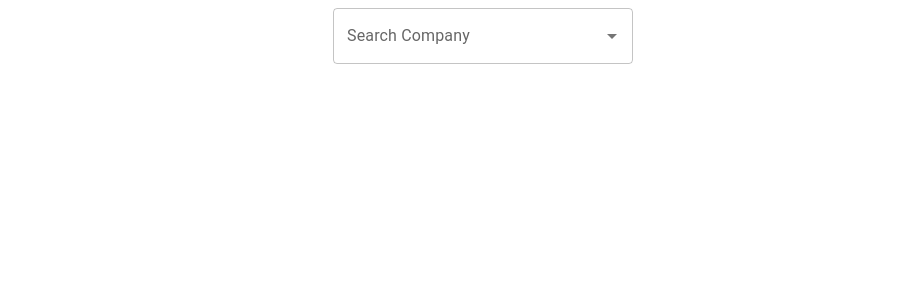
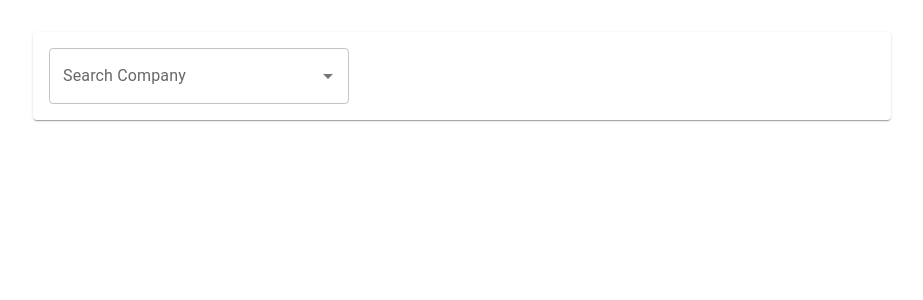
Before and after one commit to dthayyil/finance, a React (Create React App) app in the folder finance-ui/: page / in a window 1280 px wide. Shown: the top 300 px of the page, without its empty margins (31-954 px from the left). Built offline with nearby package versions, Linux system fonts and the light colour scheme.

Commit message:
style and fix

```diff
--- a/finance-ui/package.json
+++ b/finance-ui/package.json
@@ -7,6 +7,7 @@
     "@emotion/styled": "^11.6.0",
     "@mui/material": "^5.2.3",
     "@mui/styled-engine-sc": "^5.1.0",
+    "@mui/x-data-grid": "^5.2.0",
     "@testing-library/jest-dom": "^5.11.4",
     "@testing-library/react": "^11.1.0",
     "@testing-library/user-event": "^12.1.10",
--- a/finance-ui/src/App.tsx
+++ b/finance-ui/src/App.tsx
@@ -2,14 +2,26 @@
 import Container from '@mui/material/Container';
 import { CompanyContainer } from './company/companyContainer';
 import { QueryClient, QueryClientProvider } from 'react-query'
+import { createTheme, ThemeProvider } from '@mui/material/styles';
+import CssBaseline from '@mui/material/CssBaseline';
+
+import { Box } from '@mui/material';
+
 const queryClient = new QueryClient()
+
+const mdTheme = createTheme();
 
 function App() {
   return (
     <QueryClientProvider client={queryClient}>
-    <Container maxWidth="sm">
-      <CompanyContainer/>
-    </Container>
+        <ThemeProvider theme={mdTheme}>
+          <Box sx={{ display: 'flex' }}>
+            <CssBaseline />
+            <Container maxWidth="lg" sx={{ mt: 4, mb: 4 }}>
+              <CompanyContainer />
+            </Container>
+          </Box>
+        </ThemeProvider>
     </QueryClientProvider>
 
   );
--- a/finance-ui/src/company/companyContainer.tsx
+++ b/finance-ui/src/company/companyContainer.tsx
@@ -1,6 +1,8 @@
-import { Grid } from "@mui/material";
+import { Grid, Paper } from "@mui/material";
+import { GridColDef } from "@mui/x-data-grid";
 import { useState } from "react";
 import { useQuery } from "react-query";
+import { Table } from "../components/table";
 import { COMPANY_KEY, HISTORY_KEY } from "../constants";
 import { company } from "../models/company";
 import { companySearch, loadHistory } from "../services/companyServices";
@@ -10,22 +12,40 @@ import { CompanyView } from "./companyView";
 export const CompanyContainer = () => {
 
     const [searchText, setSearchText] = useState<string>();
-    const [selectedCompany,setSelectedCompany] = useState<company>();
+    const [selectedCompany, setSelectedCompany] = useState<company>();
 
-    const { data,isFetching } = useQuery([COMPANY_KEY,searchText], () => {
+    const { data, isFetching } = useQuery([COMPANY_KEY, searchText], () => {
         return companySearch(searchText ?? '');
-    }, { enabled: !!searchText,cacheTime:Infinity })
+    }, { enabled: !!searchText, cacheTime: Infinity, keepPreviousData: true })
 
-    const { data:history,isFetching:historyLoading } = useQuery([HISTORY_KEY,selectedCompany?.id], () => {
+    const { data: history, isFetching: historyLoading } = useQuery([HISTORY_KEY, selectedCompany?.id], () => {
         return loadHistory(selectedCompany?.id ?? 0);
-    }, { enabled: !!selectedCompany?.id,cacheTime:Infinity })
+    }, { enabled: !!selectedCompany?.id, cacheTime: Infinity, keepPreviousData: true })
 
-    console.log({history});
+    const columns: GridColDef[] = [
+        { field: 'date', headerName: 'Date', width: 150 },
+        { field: 'open', headerName: 'Open', width: 150 },
+        { field: 'high', headerName: 'High', width: 150 },
+        { field: 'low', headerName: 'Low', width: 150 },
+        { field: 'close', headerName: 'Close', width: 150 },
+        { field: 'adjClose', headerName: 'Adj Close', width: 150 },
+        { field: 'volume', headerName: 'Volume', width: 150 },
+    ];
 
-    return <Grid container>
-    <CompanyView CompanySearchResult={data}
-    setSearchText={setSearchText}
-    isFetching={isFetching}
-    setSelectedCompany={setSelectedCompany}/></Grid>
+    return <Grid container spacing={3}>
+        <CompanyView CompanySearchResult={data}
+            setSearchText={setSearchText}
+            isFetching={isFetching}
+            setSelectedCompany={setSelectedCompany} />
+        {
+            history && (
+                <Grid item xs={12}>
+                    <Paper sx={{ p: 2, display: 'flex', flexDirection: 'column' }}>
+                        <Table data={history} columns={columns} loading={historyLoading} />
+                    </Paper>
+                </Grid>
+            )
+        }
+    </Grid>
 
 }
--- a/finance-ui/src/company/companyView.tsx
+++ b/finance-ui/src/company/companyView.tsx
@@ -1,17 +1,18 @@
-import { Autocomplete, Box, CircularProgress, Grid, TextField } from "@mui/material";
+import { Autocomplete, Box, CircularProgress, Grid, Paper, TextField } from "@mui/material";
 import { useState } from "react";
 import { company } from "../models/company";
 
 
 
-export const CompanyView = ({ CompanySearchResult, setSearchText, isFetching,setSelectedCompany }: CompanyProps) => {
+export const CompanyView = ({ CompanySearchResult, setSearchText, isFetching, setSelectedCompany }: CompanyProps) => {
 
   const [open, setOpen] = useState<boolean>(false);
 
   const loading = open && isFetching;
 
   return (
-    <Grid item gridColumn={12}>
+    <Grid item xs={12} md={8} lg={9}>
+      <Paper sx={{ p: 2, display: 'flex', flexDirection: 'column' }}>
         <Autocomplete
           id="company-select"
           sx={{ width: 300 }}
@@ -23,13 +24,13 @@ export const CompanyView = ({ CompanySearchResult, setSearchText, isFetching,set
             setOpen(false);
           }}
           //getOptionSelected={(option, value) => option.name === value.name}
-        getOptionLabel={option => option.name }
+          getOptionLabel={option => option.name}
           renderOption={(props, option) => (
             <Box component="li" sx={{ '& > img': { mr: 2, flexShrink: 0 } }} {...props}>
               {option.name}
             </Box>
           )}
-        onChange={(_ev,value) =>  value ?  setSelectedCompany(value): setSelectedCompany(undefined) }
+          onChange={(_ev, value) => value ? setSelectedCompany(value) : setSelectedCompany(undefined)}
           options={CompanySearchResult ?? []}
           loading={loading}
           renderInput={params => (
@@ -56,8 +57,9 @@ export const CompanyView = ({ CompanySearchResult, setSearchText, isFetching,set
               }}
             />
           )}
-      />
+        />  </Paper>
     </Grid>
+
   )
 }
 
--- /dev/null
+++ b/finance-ui/src/components/table.tsx
@@ -0,0 +1,17 @@
+import { DataGrid, GridRowsProp, GridColDef } from '@mui/x-data-grid';
+
+
+
+export const Table = ({data,columns,loading}:props)=> {
+  return (
+    <div style={{ height:500,  width: '100%' }}>
+      <DataGrid rows={data} columns={columns}  loading ={loading}/>
+    </div>
+  );
+}
+
+interface props {
+    data: GridRowsProp;
+    columns: GridColDef[];
+    loading:boolean;
+}
```
Also changed, not shown: 1 other file (tests, documents, lock files or other folders). Lines whose indentation alone changed are shown as unchanged.
